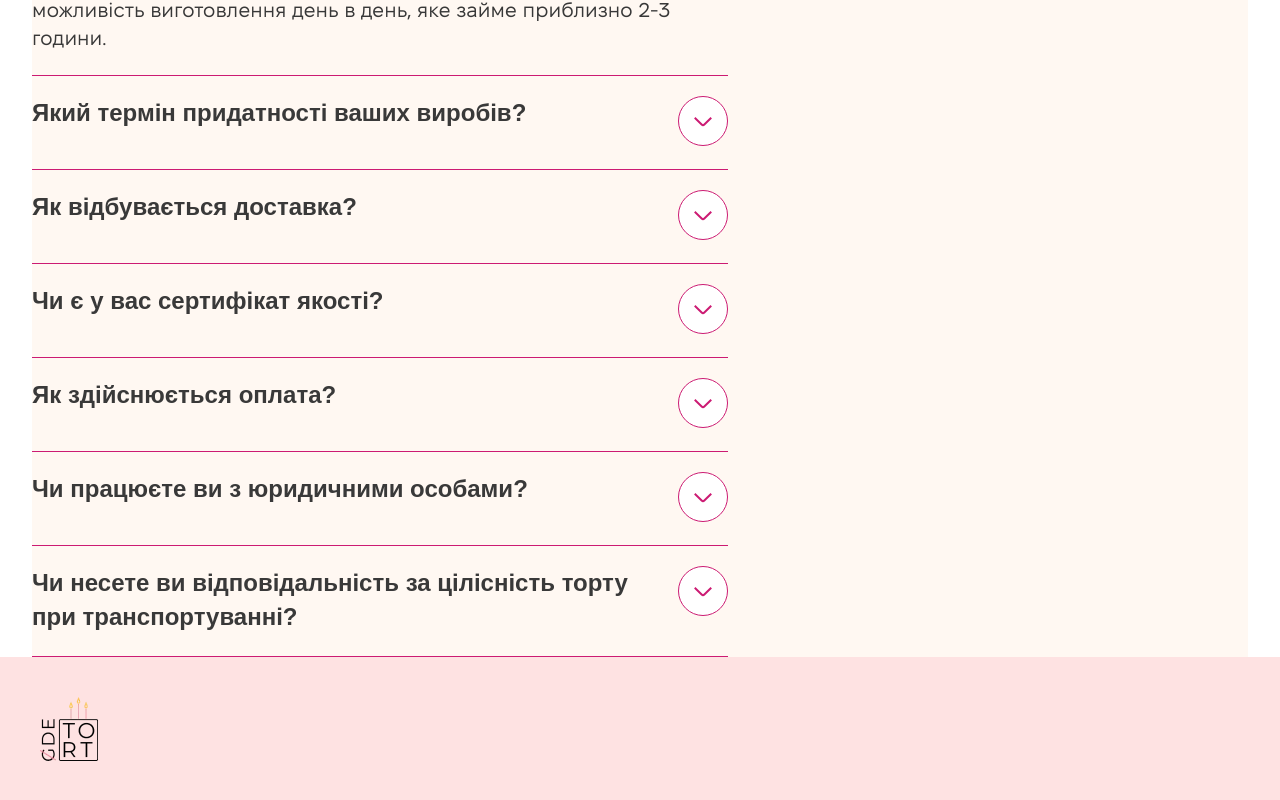
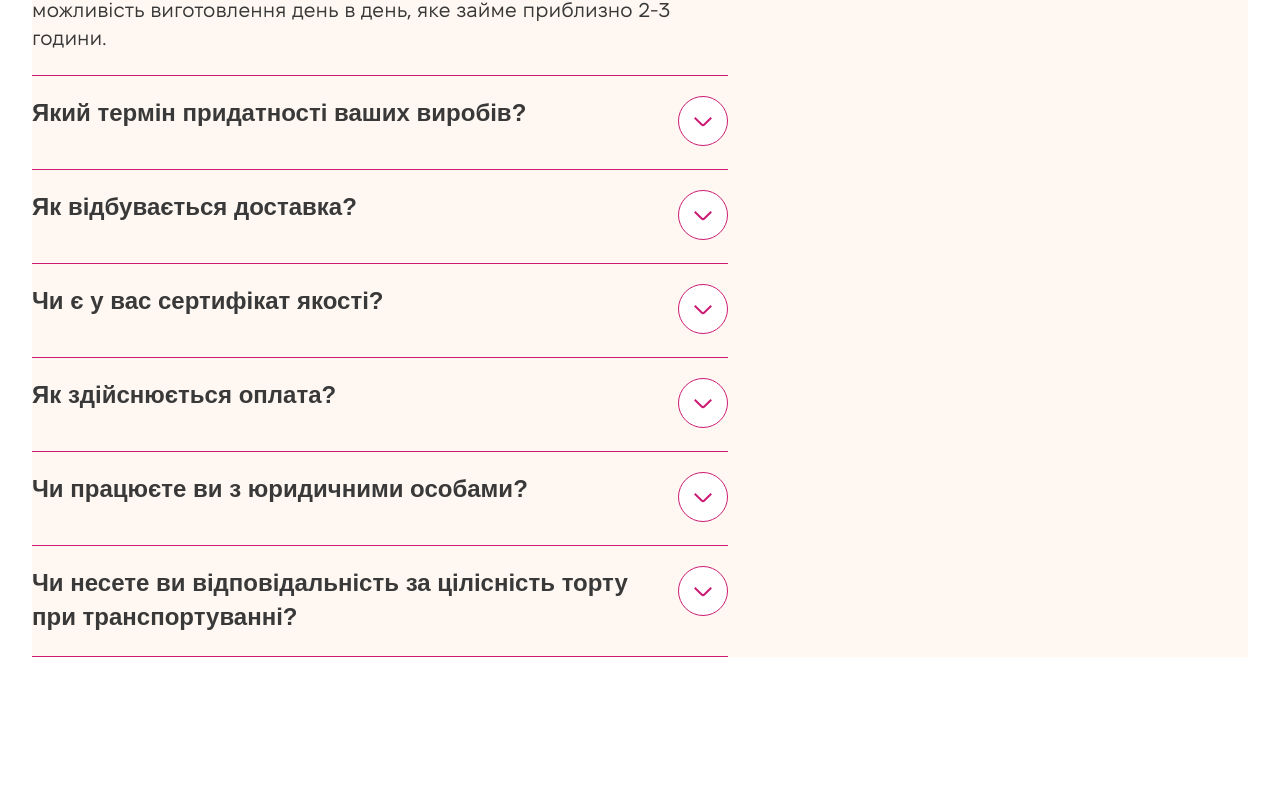
Before and after one commit to SoftRyzen-internship/de-tort, a Next.js app: page / in a window 1280 px wide. Shown: the part 1813-2613 px from the top of the page. After the commit the page ends 2470 px from the top, so only its background shows below. Built offline with nearby package versions, Linux system fonts and the light colour scheme; a web font is replaced by a local one.

Commit message:
change example

```diff
--- a/src/app/page.tsx
+++ b/src/app/page.tsx
@@ -21,7 +21,7 @@ export default async function Home() {
       </div>
 
       {/* <ContactLinks variant="footer" /> */}
-      <Example />
+      {/* <Example /> */}
       {/* <SectionTitleExamples /> */}
       {/* <Logo /> */}
     </>
```
